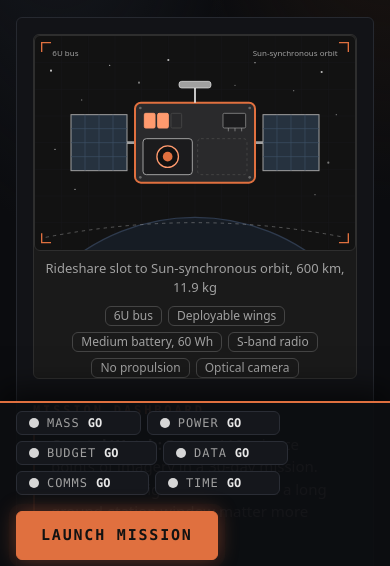
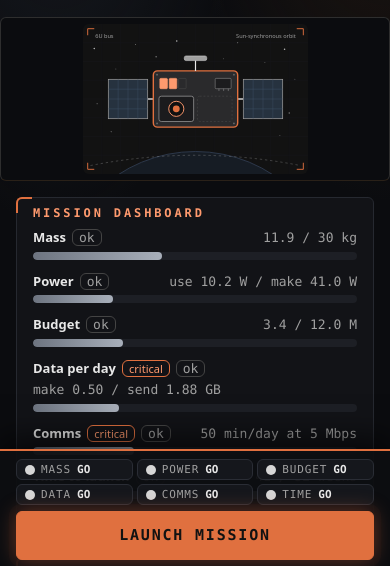
Before and after one commit to kak0yt0-che1/rover, a website: page rover/mission.html in a window 390 px wide. Both pictures are taken after a click on the button "Start designing". Shown: the part 276-842 px from the top of the page. Drawn offline with Linux system fonts and the light colour scheme.

Commit message:
Build screen: spacecraft and six-limit readouts stay in view while scrolling (sticky side column on desktop, sticky top on phone), compact launch bar on phone, test
Co-Authored-By: Claude Sonnet 5.5 <noreply@anthropic.com>

Claude-Session: https://claude.ai/code/session_01EwYtihfGyNyLM5DBENJYFK

```diff
--- a/rover/game.css
+++ b/rover/game.css
@@ -8,7 +8,7 @@ main { padding-top: var(--s2); }
 @keyframes enter { from { opacity: 0; transform: translateY(8px); } to { opacity: 1; transform: none; } }
 
 /* HUD panels: corner brackets */
-.card, .dash.hangar { position: relative; background: #121317; border-color: #262930; }
+.card { position: relative; background: #121317; border-color: #262930; }
 .card::before, .card::after { content: ""; position: absolute; width: 14px; height: 14px; border: 2px solid var(--accent); pointer-events: none; }
 .card::before { top: -1px; left: -1px; border-right: 0; border-bottom: 0; border-top-left-radius: var(--r); }
 .card::after { bottom: -1px; right: -1px; border-left: 0; border-top: 0; border-bottom-right-radius: var(--r); }
@@ -40,8 +40,6 @@ main { padding-top: var(--s2); }
 .panel-col .grp > h3 { font-size: 16px; letter-spacing: .04em; text-transform: uppercase; font-family: var(--mono); }
 
 /* hangar: spacecraft stage + HUD readouts */
-.dash.hangar { position: static !important; display: grid; grid-template-columns: minmax(300px, 500px) minmax(0, 1fr); gap: var(--s3); align-items: start; margin-bottom: var(--s3); padding: var(--s2); }
-.dash.hangar figure.stage { margin: 0; }
 .hudcol h3 { font: 600 12px var(--mono); letter-spacing: .24em; text-transform: uppercase; color: var(--accent-hi); margin: 0 0 var(--s1); }
 .hudgrid { display: grid; grid-template-columns: repeat(auto-fit, minmax(230px, 1fr)); gap: 4px var(--s3); }
 .hudgrid .res { margin: 0 0 var(--s1); }
@@ -51,7 +49,6 @@ main { padding-top: var(--s2); }
 .bar > i { border-radius: 4px; background: linear-gradient(90deg, #6d7480, #a8afba); }
 .bar.warn > i { background: linear-gradient(90deg, #b8542a, var(--accent)); }
 .bar.bad > i { background: linear-gradient(90deg, var(--accent), var(--accent-hi)); }
-@media (max-width: 900px) { .dash.hangar { grid-template-columns: 1fr; } }
 
 /* sticky pre-launch bar */
 .launchbar { position: sticky; bottom: 0; z-index: 8; display: flex; flex-wrap: wrap; align-items: center; justify-content: space-between; gap: var(--s2); margin: var(--s3) calc(var(--s3) * -1) 0; padding: var(--s1) var(--s3); background: #0d0e11f2; border-top: 2px solid var(--accent); box-shadow: 0 -10px 30px #000a; }
@@ -120,9 +117,38 @@ svg.liftoff.go .streak { animation: streak .45s linear infinite; }
 @media (max-width: 700px) { .launchbar { margin-left: calc(var(--s2) * -1); margin-right: calc(var(--s2) * -1); padding: var(--s1) var(--s2); } }
 
 .res .row { flex-wrap: wrap; row-gap: 2px; } .res .stat { white-space: nowrap; }
-.hudcol .hint { margin: 0 0 var(--s2); }
 .fl-scene.orbit svg { aspect-ratio: 480 / 320; }
 .fl-scene.flare svg { outline: 3px solid var(--accent-hi); box-shadow: 0 0 36px #e0703f66; }
 .fl-scene.outage svg { outline: 3px dashed var(--dim); }
 .fl-grid:has(.fl-scene.orbit) { grid-template-columns: minmax(300px, 480px) minmax(0, 1fr); }
 .badgebox { display:grid; grid-template-columns:repeat(auto-fit,minmax(230px,1fr)); gap:8px; margin-top:var(--s1); } .badgebox .badge-new { margin-top:0; }
+
+/* build screen: the spacecraft stays in view while you scroll through the parts */
+.build-grid { display: block; }
+.dash.side { position: static; }
+.dash.side figure.stage { margin: 0 0 var(--s1); }
+.dash.side .hudcol { padding: var(--s1) var(--s2); }
+.hudgrid { grid-template-columns: 1fr 1fr; gap: 2px var(--s2); }
+.hudgrid .res { margin: 0 0 6px; }
+@media (min-width: 901px) {
+  .build-grid { display: grid; grid-template-columns: minmax(0, 1fr) 420px; gap: var(--s3); align-items: start; }
+  .build-grid > .side { grid-column: 2; grid-row: 1; position: sticky; top: 76px; max-height: calc(100vh - 156px); overflow-y: auto; padding-right: 2px; scrollbar-width: thin; }
+  .build-grid > .panel-col { grid-column: 1; grid-row: 1; min-width: 0; }
+}
+@media (max-width: 900px) {
+  header { position: static; }
+  .build-grid > .side { display: contents; }
+  .build-grid > .side figure.stage { position: sticky; top: 0; z-index: 7; margin: 0 calc(var(--s2) * -1) var(--s2); padding: 6px var(--s2); background: #0b0c0f; border-bottom: 1px solid #2a2118; }
+  .build-grid > .side figure.stage svg.craft { max-height: 150px; width: auto; max-width: 100%; margin: 0 auto; border: 0; }
+  .build-grid > .side figure.stage figcaption, .build-grid > .side figure.stage ul.legend { display: none; }
+  .hudgrid { grid-template-columns: 1fr; }
+}
+@media (min-width: 901px) { .build-grid { padding-bottom: 120px; } }
+@media (max-width: 700px) {
+  .gng { display: grid; grid-template-columns: repeat(3, 1fr); gap: 4px; width: 100%; }
+  .gng li { padding: 3px 8px; font-size: 11px; gap: 6px; }
+  .gng li b { min-width: 0; }
+  .lb-actions { width: 100%; }
+  .lb-actions .btn.go-btn { width: 100%; justify-content: center; }
+  .launchbar { gap: 6px; }
+}
--- a/rover/src/md_ui.js
+++ b/rover/src/md_ui.js
@@ -157,7 +157,7 @@
       h("div", { class: "row" }, h("span", {}, h("b", {}, label), crit(key), h("span", { class: "stat" + (over ? " bad" : "") }, over ? "over the limit" : used / (cap || 1) > 0.9 ? "tight" : "ok")), h("span", {}, text)),
       h("div", { class: "bar " + (over ? "bad" : used / (cap || 1) > 0.9 ? "warn" : "") }, h("i", { style: `width:${clampPct((used / (cap || 1)) * 100)}%` })),
       h("p", { class: "why" }, WHY[key]));
-    return h("aside", { class: "dash card hangar" }, craftSVG(G.design, A), h("div", { class: "hudcol" }, h("h3", {}, "Mission dashboard"), h("div", { class: "hint" }, h("b", {}, sc.title + ": "), sc.objective, " ", sc.hint), h("div", { class: "hudgrid" },
+    return h("aside", { class: "dash side", tabindex: "0", "aria-label": "Your spacecraft and the six limits" }, craftSVG(G.design, A), h("div", { class: "hudcol card" }, h("h3", {}, "Mission dashboard"), h("div", { class: "hudgrid" },
       res("mass", "Mass", A.mass.used, A.mass.cap || 1, A.mass.cap ? `${num(A.mass.used)} / ${A.mass.cap} kg` : `${num(A.mass.used)} kg, this rocket cannot reach this orbit`, A.mass.used > A.mass.cap),
       res("power", "Power", A.power.load, Math.max(A.power.gen, 0.1), `use ${num(A.power.load)} W / make ${num(A.power.gen)} W`, A.power.gen < A.power.load),
       res("budget", "Budget", A.budget.used, A.budget.cap, `${num(A.budget.used)} / ${num(A.budget.cap)} M`, A.budget.used > A.budget.cap),
@@ -181,7 +181,7 @@
     const d = G.design, sc = MD.SCENARIOS[d.scenario], A = MD.analyse(d), roles = Object.keys(MD.ROLES);
     const owned = G.role === "all" ? ["launcher", "orbit", "ground", "bus", "solar", "battery", "prop", "payloads", "comms"] : roleKeys(G.role);
     const banner = G.mode === "sandbox" ? "Sandbox: limits only warn here and nothing is scored." : G.mode === "comp" && G.comp ? `${G.compNames[G.comp.idx]} is designing (team ${G.comp.idx + 1} of ${G.compN}). Same mission and same random events for every team. One launch per team.` : "";
-    const panel = [banner ? h("div", { class: "msg", role: "status" }, banner) : null, G.note ? h("div", { class: "msg", role: "status" }, G.note) : null, tourCard()];
+    const panel = [banner ? h("div", { class: "msg", role: "status" }, banner) : null, G.note ? h("div", { class: "msg", role: "status" }, G.note) : null, tourCard(), h("div", { class: "hint" }, h("b", {}, sc.title + ": "), sc.objective, " ", sc.hint)];
     if (G.players > 1) {
       panel.push(h("div", { class: "roles", role: "tablist" }, roles.map((r) => h("button", { role: "tab", "aria-selected": G.role === r, class: G.approved.has(r) ? "ok" : "", onclick: () => { G.role = r; render(); } }, `${MD.ROLES[r].name}`))));
       const r = MD.ROLES[G.role];
@@ -196,8 +196,7 @@
     return h("div", {},
       h("div", { class: "steps" }, h("span", {}, "1 Mission"), h("span", { class: "on", "aria-current": "step" }, "2 Design"), h("span", {}, "3 Launch and results")),
       h("h1", {}, "Design your spacecraft"),
-      dashboard(A, sc),
-      h("div", { class: "panel-col" }, panel),
+      h("div", { class: "build-grid" }, dashboard(A, sc), h("div", { class: "panel-col" }, panel)),
       h("div", { class: "row-actions" },
         h("button", { class: "btn", onclick: () => setPhase("setup") }, "Back to missions"),
         h("button", { class: "btn", onclick: () => saveDesign(A) }, "Save this design"),
```
Also changed, not shown: rover/tools/e2e_tests.js (+15 -0 lines), rover/docs/shots/02_mission_setup.png, rover/docs/shots/03_build_with_tour.png, rover/docs/shots/04_launch_blocked.png, rover/docs/shots/05_build_valid.png, rover/docs/shots/06_report.png, rover/docs/shots/07_report_delta.png, rover/docs/shots/08_team_roles.png, rover/docs/shots/09_sandbox.png, rover/docs/shots/14_rover_debrief.png.
